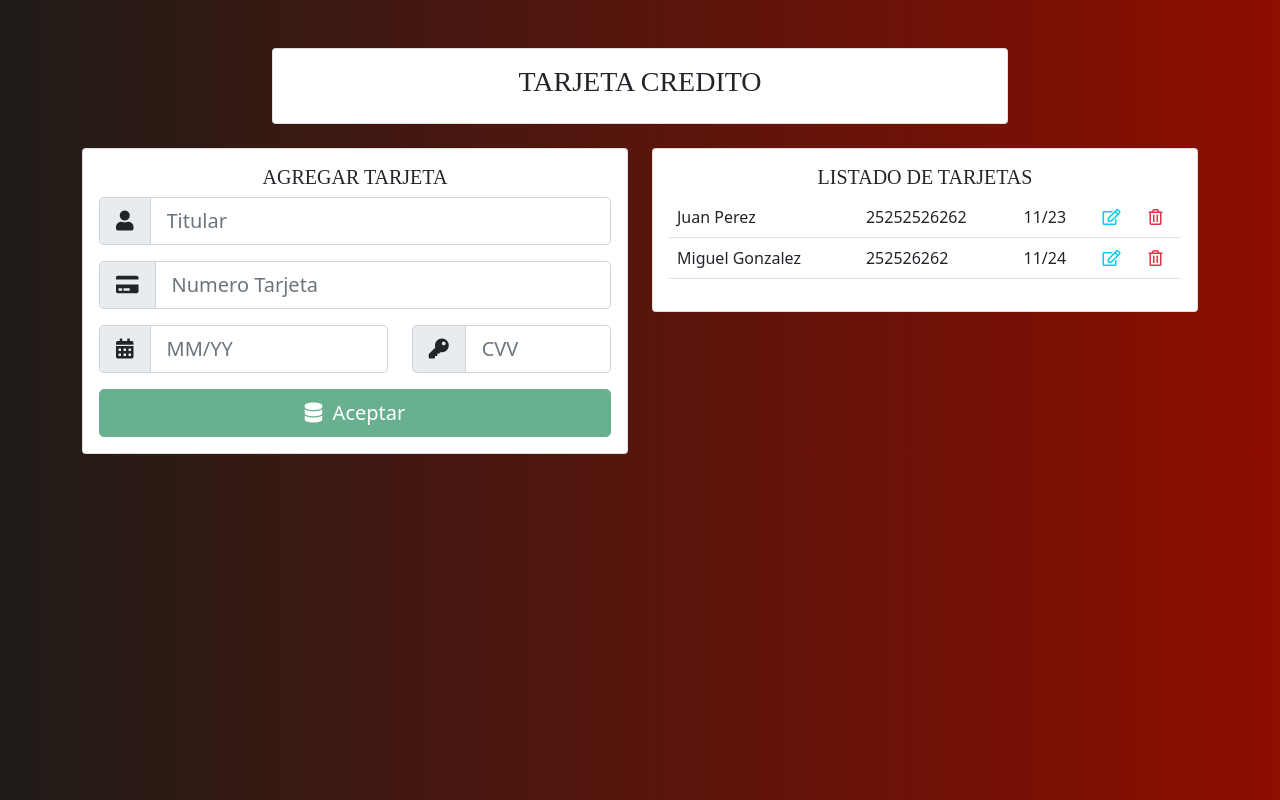
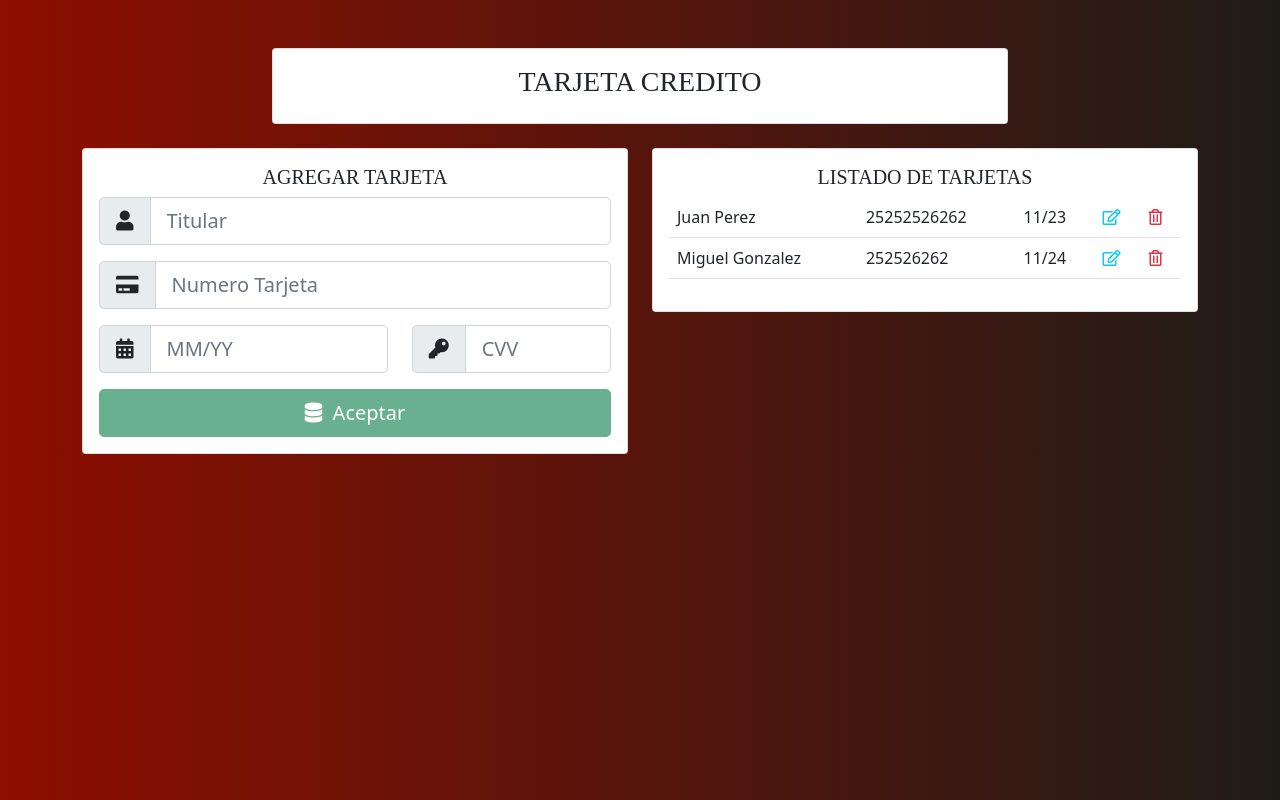
Before and after one commit to arielpons/Tarjeta-proyecto, an Angular app: page / in a window 1280 px wide. Built offline with nearby package versions, Linux system fonts and the light colour scheme; a web font is replaced by a local one.

Commit message:
Cambio estilo

```diff
--- a/src/styles.css
+++ b/src/styles.css
@@ -3,13 +3,13 @@ body {
   background: #8e0e00; /* fallback for old browsers */
   background: -webkit-linear-gradient(
     to right,
-    #1f1c18,
-    #8e0e00
+    #8e0e00,
+    #1f1c18
   ); /* Chrome 10-25, Safari 5.1-6 */
   background: linear-gradient(
     to right,
-    #1f1c18,
-    #8e0e00
+    #8e0e00,
+    #1f1c18
   ); /* W3C, IE 10+/ Edge, Firefox 16+, Chrome 26+, Opera 12+, Safari 7+ */
 }
 
```
